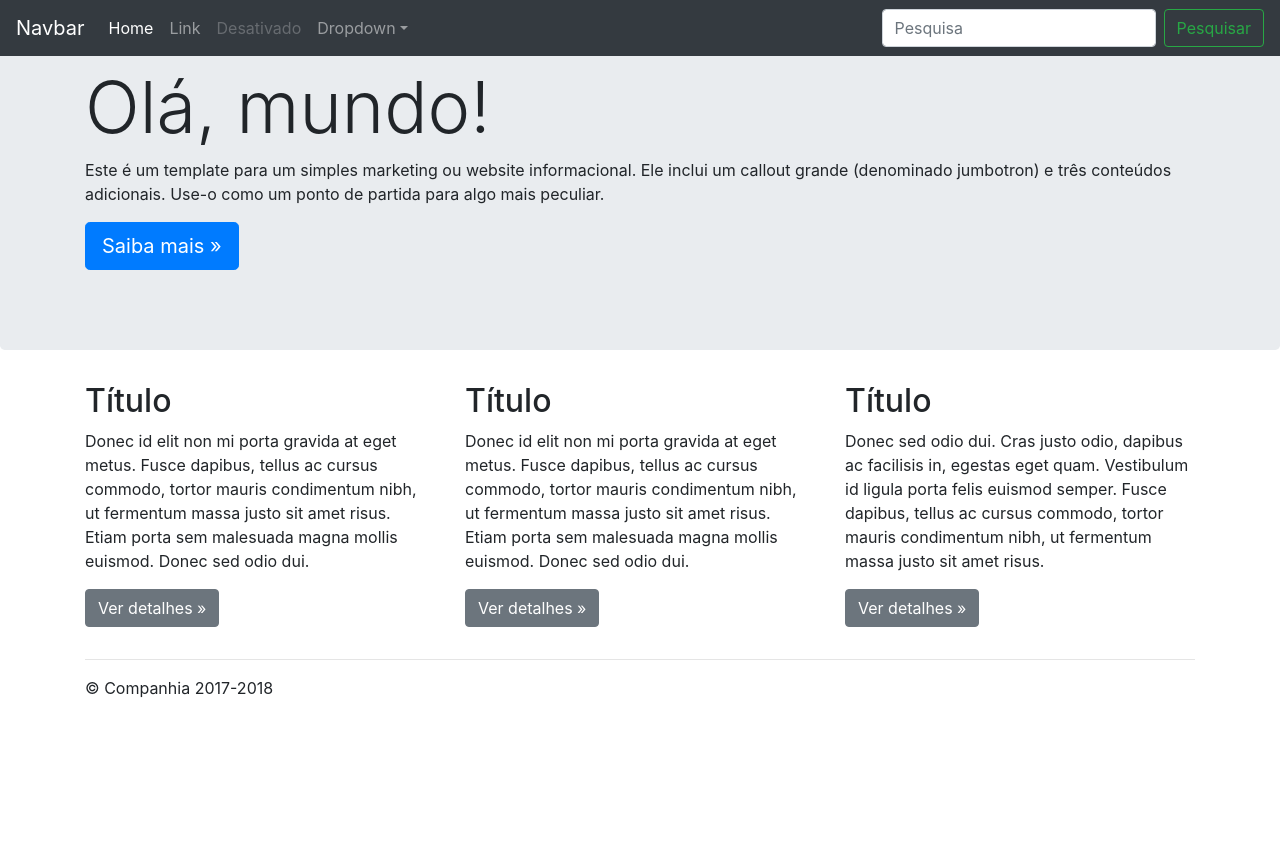
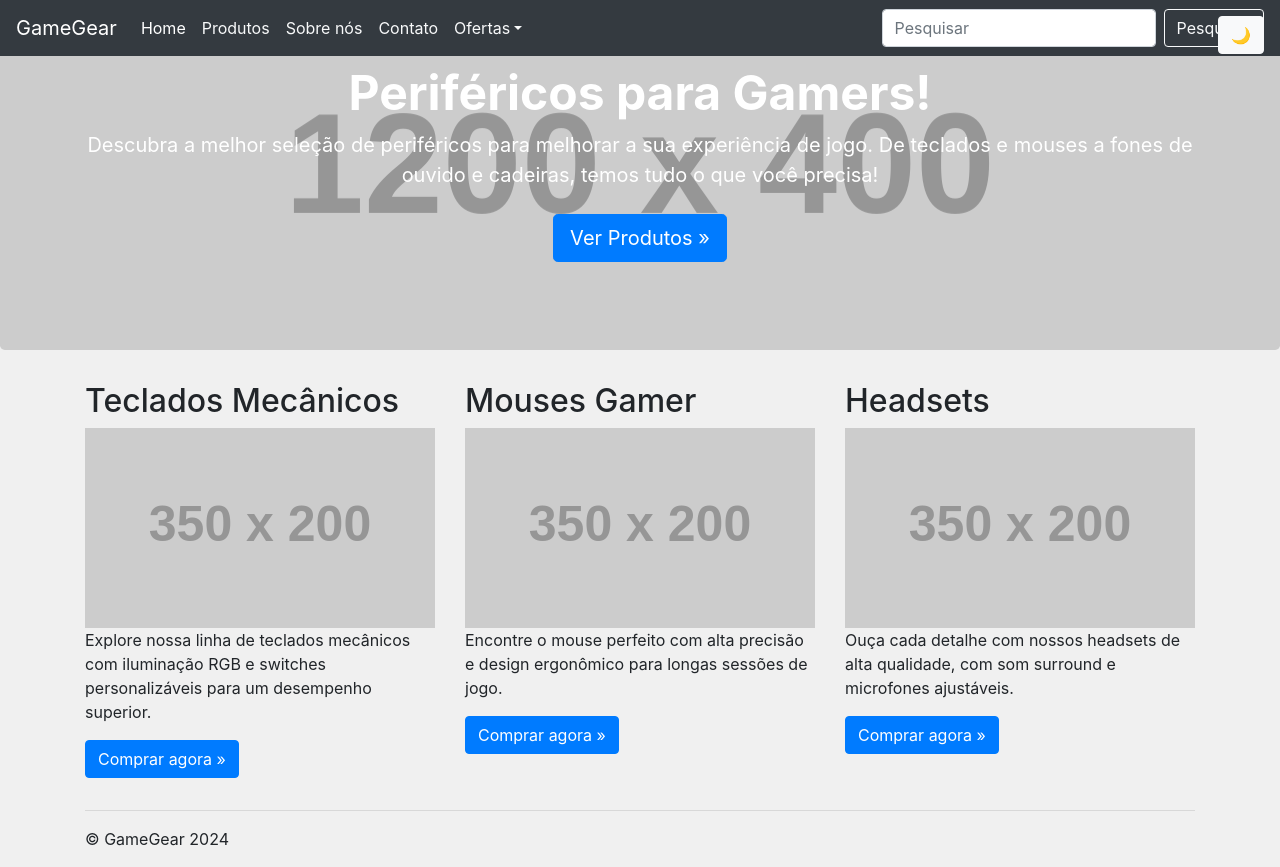
Before and after one commit to Matheus-Bortolotto/Workshop-de-Html-e-css, a plain HTML site: page index.html in a window 1280 px wide. Before the commit the page ends 800 px from the top, so only its background shows below. Drawn offline with nearby package versions, Linux system fonts and the light colour scheme; placeholder pictures from the web are drawn by us; a script that the page names is missing.

Commit message:
adicionado index

```diff
--- a/index.html
+++ b/index.html
@@ -1,104 +1,167 @@
-
 <!doctype html>
 <html lang="pt-br">
 <head>
   <meta charset="utf-8">
   <meta name="viewport" content="width=device-width, initial-scale=1, shrink-to-fit=no">
-    <meta name="description" content="">
-    <meta name="author" content="">
-    <link rel="icon" href="../../../../favicon.ico">
+  <meta name="description" content="Loja de periféricos gamers">
+  <meta name="author" content="Seu Nome">
+  <link rel="icon" href="favicon.ico">
   <link rel="stylesheet" href="https://stackpath.bootstrapcdn.com/bootstrap/4.1.3/css/bootstrap.min.css" integrity="sha384-MCw98/SFnGE8fJT3GXwEOngsV7Zt27NXFoaoApmYm81iuXoPkFOJwJ8ERdknLPMO" crossorigin="anonymous">
-    <title>Aula 14 </title>
-
-    <!-- Principal CSS do Bootstrap -->
-    <link href="../../dist/css/bootstrap.min.css" rel="stylesheet">
-
-    <!-- Estilos customizados para esse template -->
-    <link href="jumbotron.css" rel="stylesheet">
+  <title>Loja de Periféricos Gamers</title>
+  <style>
+    body {
+      transition: background-color 0.3s, color 0.3s;
+      background-color: #f0f0f0;
+    }
+    .navbar-dark .navbar-nav .nav-link {
+      color: #f8f9fa;
+    }
+    .navbar-dark .navbar-nav .nav-link:hover {
+      color: #adb5bd;
+    }
+    .jumbotron {
+      background: url('https://via.placeholder.com/1200x400/000000/ffffff?text=Gaming+Peripherals') no-repeat center center;
+      background-size: cover;
+      color: #ffffff;
+      text-align: center;
+    }
+    .jumbotron h1 {
+      font-size: 3rem;
+      font-weight: bold;
+    }
+    .jumbotron p {
+      font-size: 1.25rem;
+      margin-bottom: 1.5rem;
+    }
+    .btn-primary {
+      background-color: #007bff;
+      border-color: #007bff;
+    }
+    .btn-primary:hover {
+      background-color: #0056b3;
+      border-color: #00408d;
+    }
+    .btn-secondary {
+      background-color: #6c757d;
+      border-color: #6c757d;
+    }
+    .btn-secondary:hover {
+      background-color: #5a6268;
+      border-color: #545b62;
+    }
+    .btn-dark-mode {
+      position: fixed;
+      top: 1rem;
+      right: 1rem;
+    }
+    .dark-mode {
+      background-color: #343a40;
+      color: #f8f9fa;
+    }
+    .dark-mode .navbar-dark .navbar-nav .nav-link {
+      color: #f8f9fa;
+    }
+    .dark-mode .jumbotron {
+      background: url('https://via.placeholder.com/1200x400/000000/ffffff?text=Gaming+Peripherals') no-repeat center center;
+      background-size: cover;
+      color: #ffffff;
+    }
+  </style>
 </head>
-
 <body>
 
-    <nav class="navbar navbar-expand-md navbar-dark fixed-top bg-dark">
-      <a class="navbar-brand" href="#">Navbar</a>
-      <button class="navbar-toggler" type="button" data-toggle="collapse" data-target="#navbarsExampleDefault" aria-controls="navbarsExampleDefault" aria-expanded="false" aria-label="Toggle navigation">
+  <nav class="navbar navbar-expand-md navbar-dark bg-dark fixed-top">
+    <a class="navbar-brand" href="#">GameGear</a>
+    <button class="navbar-toggler" type="button" data-toggle="collapse" data-target="#navbarNav" aria-controls="navbarNav" aria-expanded="false" aria-label="Toggle navigation">
       <span class="navbar-toggler-icon"></span>
     </button>
-
-      <div class="collapse navbar-collapse" id="navbarsExampleDefault">
+    <div class="collapse navbar-collapse" id="navbarNav">
       <ul class="navbar-nav mr-auto">
         <li class="nav-item active">
           <a class="nav-link" href="#">Home <span class="sr-only">(atual)</span></a>
         </li>
         <li class="nav-item">
-            <a class="nav-link" href="#">Link</a>
+          <a class="nav-link" href="#">Produtos</a>
         </li>
         <li class="nav-item">
-            <a class="nav-link disabled" href="#">Desativado</a>
+          <a class="nav-link" href="#">Sobre nós</a>
+        </li>
+        <li class="nav-item">
+          <a class="nav-link" href="#">Contato</a>
         </li>
         <li class="nav-item dropdown">
-            <a class="nav-link dropdown-toggle" href="http://example.com" id="dropdown01" data-toggle="dropdown" aria-haspopup="true" aria-expanded="false">Dropdown</a>
-            <div class="dropdown-menu" aria-labelledby="dropdown01">
-              <a class="dropdown-item" href="#">Item</a>
-              <a class="dropdown-item" href="#">Outro item</a>
-              <a class="dropdown-item" href="#">Algum outro item</a>
+          <a class="nav-link dropdown-toggle" href="#" id="navbarDropdown" data-toggle="dropdown" aria-haspopup="true" aria-expanded="false">Ofertas</a>
+          <div class="dropdown-menu" aria-labelledby="navbarDropdown">
+            <a class="dropdown-item" href="#">Descontos</a>
+            <a class="dropdown-item" href="#">Novidades</a>
           </div>
         </li>
       </ul>
       <form class="form-inline my-2 my-lg-0">
-          <input class="form-control mr-sm-2" type="text" placeholder="Pesquisa" aria-label="Search">
-          <button class="btn btn-outline-success my-2 my-sm-0" type="submit">Pesquisar</button>
+        <input class="form-control mr-sm-2" type="search" placeholder="Pesquisar" aria-label="Search">
+        <button class="btn btn-outline-light my-2 my-sm-0" type="submit">Pesquisar</button>
       </form>
     </div>
+    <button class="btn btn-dark-mode btn-light" onclick="toggleDarkMode()">🌙</button>
   </nav>
 
   <main role="main">
 
-      <!-- Principal jumbotron, para a principal mensagem de marketing ou call to action -->
     <div class="jumbotron">
       <div class="container">
-          <h1 class="display-3">Olá, mundo!</h1>
-          <p>Este é um template para um simples marketing ou website informacional. Ele inclui um callout grande (denominado jumbotron) e três conteúdos adicionais. Use-o como um ponto de partida para algo mais peculiar.</p>
-          <p><a class="btn btn-primary btn-lg" href="#" role="button">Saiba mais &raquo;</a></p>
+        <h1 class="display-3">Periféricos para Gamers!</h1>
+        <p>Descubra a melhor seleção de periféricos para melhorar a sua experiência de jogo. De teclados e mouses a fones de ouvido e cadeiras, temos tudo o que você precisa!</p>
+        <p><a class="btn btn-primary btn-lg" href="#" role="button">Ver Produtos &raquo;</a></p>
       </div>
     </div>
 
     <div class="container">
-        <!-- Exemplo de linha de colunas -->
       <div class="row">
         <div class="col-md-4">
-            <h2>Título</h2>
-            <p>Donec id elit non mi porta gravida at eget metus. Fusce dapibus, tellus ac cursus commodo, tortor mauris condimentum nibh, ut fermentum massa justo sit amet risus. Etiam porta sem malesuada magna mollis euismod. Donec sed odio dui. </p>
-            <p><a class="btn btn-secondary" href="#" role="button">Ver detalhes &raquo;</a></p>
+          <h2>Teclados Mecânicos</h2>
+          <img src="https://via.placeholder.com/350x200?text=Teclado+Mecânico" class="img-fluid" alt="Teclado Mecânico">
+          <p>Explore nossa linha de teclados mecânicos com iluminação RGB e switches personalizáveis para um desempenho superior.</p>
+          <p><a class="btn btn-primary" href="#" role="button">Comprar agora &raquo;</a></p>
         </div>
         <div class="col-md-4">
-            <h2>Título</h2>
-            <p>Donec id elit non mi porta gravida at eget metus. Fusce dapibus, tellus ac cursus commodo, tortor mauris condimentum nibh, ut fermentum massa justo sit amet risus. Etiam porta sem malesuada magna mollis euismod. Donec sed odio dui. </p>
-            <p><a class="btn btn-secondary" href="#" role="button">Ver detalhes &raquo;</a></p>
+          <h2>Mouses Gamer</h2>
+          <img src="https://via.placeholder.com/350x200?text=Mouse+Gamer" class="img-fluid" alt="Mouse Gamer">
+          <p>Encontre o mouse perfeito com alta precisão e design ergonômico para longas sessões de jogo.</p>
+          <p><a class="btn btn-primary" href="#" role="button">Comprar agora &raquo;</a></p>
         </div>
         <div class="col-md-4">
-            <h2>Título</h2>
-            <p>Donec sed odio dui. Cras justo odio, dapibus ac facilisis in, egestas eget quam. Vestibulum id ligula porta felis euismod semper. Fusce dapibus, tellus ac cursus commodo, tortor mauris condimentum nibh, ut fermentum massa justo sit amet risus.</p>
-            <p><a class="btn btn-secondary" href="#" role="button">Ver detalhes &raquo;</a></p>
+          <h2>Headsets</h2>
+          <img src="https://via.placeholder.com/350x200?text=Headset" class="img-fluid" alt="Headset">
+          <p>Ouça cada detalhe com nossos headsets de alta qualidade, com som surround e microfones ajustáveis.</p>
+          <p><a class="btn btn-primary" href="#" role="button">Comprar agora &raquo;</a></p>
         </div>
       </div>
-
       <hr>
-
-      </div> <!-- /container -->
+    </div>
 
   </main>
 
   <footer class="container">
-      <p>&copy; Companhia 2017-2018</p>
+    <p>&copy; GameGear 2024</p>
   </footer>
 
-    <!-- Principal JavaScript do Bootstrap
-    ================================================== -->
-    <!-- Foi colocado no final para a página carregar mais rápido -->
   <script src="https://code.jquery.com/jquery-3.3.1.slim.min.js" integrity="sha384-q8i/X+965DzO0rT7abK41JStQIAqVgRVzpbzo5smXKp4YfRvH+8abtTE1Pi6jizo" crossorigin="anonymous"></script>
-    <script>window.jQuery || document.write('<script src="../../assets/js/vendor/jquery-slim.min.js"><\/script>')</script>
-    <script src="../../assets/js/vendor/popper.min.js"></script>
-    <script src="../../dist/js/bootstrap.min.js"></script>
+  <script src="https://cdnjs.cloudflare.com/ajax/libs/popper.js/1.14.7/umd/popper.min.js" integrity="sha384-UOa5EnchP6A/6d9uStuhxR91U9IuF65/jH4pPQ1FwBc6d6Zl82c1r+3E1a5A3A8x" crossorigin="anonymous"></script>
+  <script src="https://stackpath.bootstrapcdn.com/bootstrap/4.1.3/js/bootstrap.min.js" integrity="sha384-Ch7UuF6fD/B2y5JpH20w7pU4XKxJ9ENF9T8nNY34jJWFAi5wG2bhMZ5mLJlm2Q6" crossorigin="anonymous"></script>
+  <script>
+    function toggleDarkMode() {
+      document.body.classList.toggle('dark-mode');
+      const button = document.querySelector('.btn-dark-mode');
+      if (document.body.classList.contains('dark-mode')) {
+        button.innerHTML = '🌞';
+        button.classList.remove('btn-light');
+        button.classList.add('btn-dark');
+      } else {
+        button.innerHTML = '🌙';
+        button.classList.remove('btn-dark');
+        button.classList.add('btn-light');
+      }
+    }
+  </script>
 </body>
 </html>
```
Lines whose indentation alone changed are shown as unchanged.
